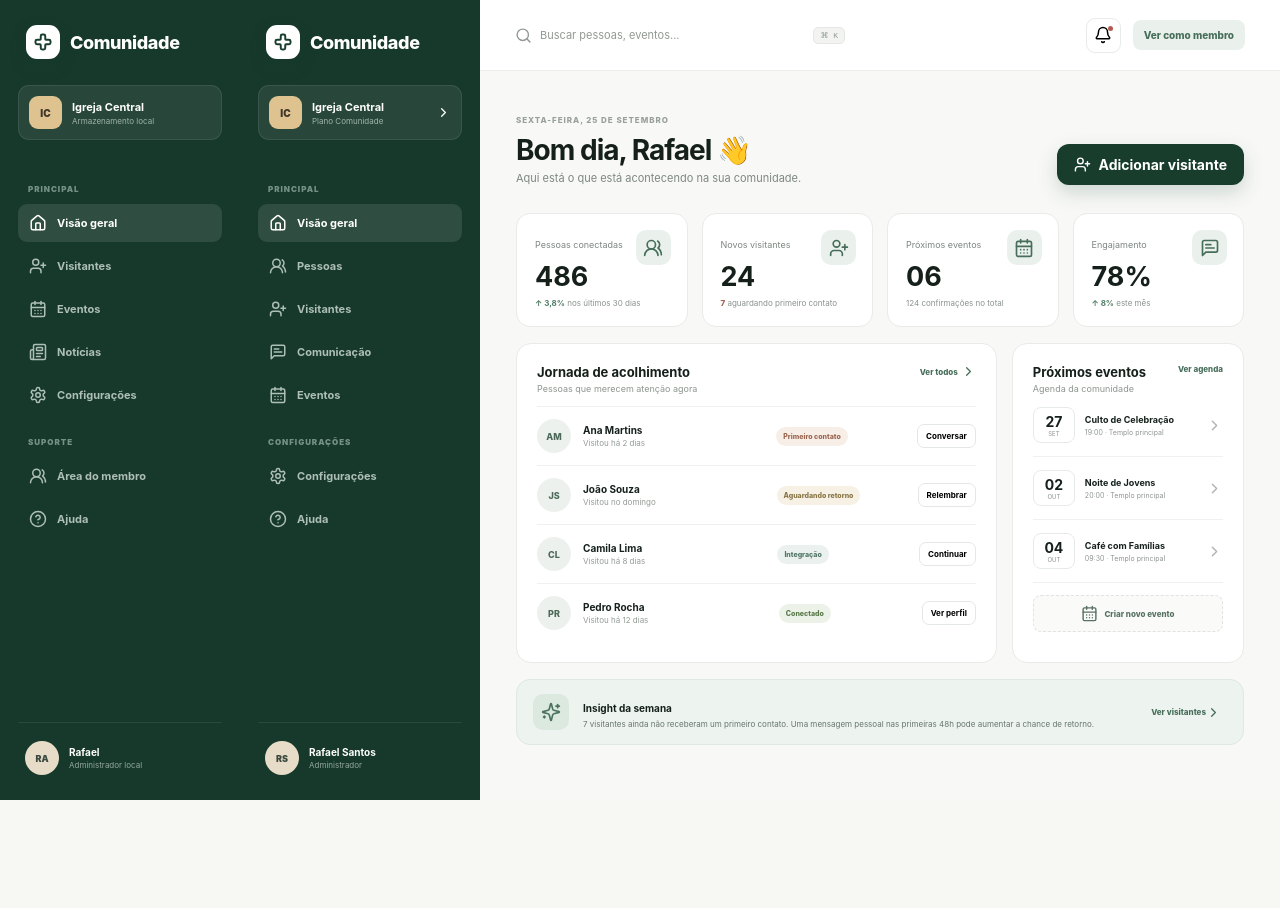
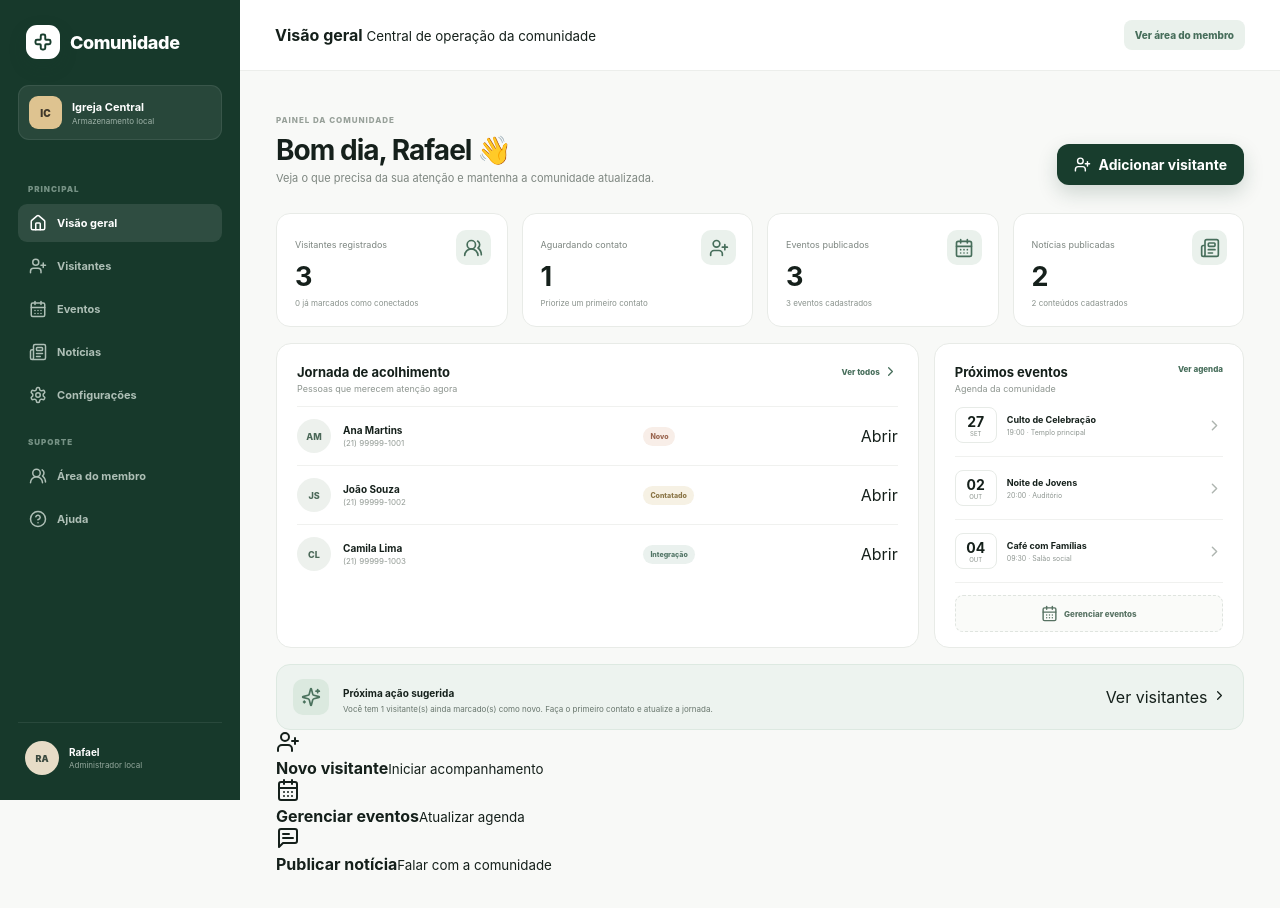
Before and after one commit to lucasfer-dev/saas-igreja, a Next.js app: page /admin in a window 1280 px wide. Before the commit the page ends 800 px from the top, so only its background shows below. Built offline with nearby package versions, Linux system fonts and the light colour scheme.

Commit message:
feat: connect admin dashboard to local data

```diff
--- a/app/admin/page.tsx
+++ b/app/admin/page.tsx
@@ -1,81 +1,80 @@
+"use client";
+
 import Link from "next/link";
-import {
-  Bell, CalendarDays, ChevronRight, CircleHelp, House, MessageSquareText,
-  Search, Settings, Sparkles, UserPlus, UsersRound
-} from "lucide-react";
-import { Brand } from "@/components/brand";
+import { CalendarDays, ChevronRight, MessageSquareText, Newspaper, Sparkles, UserPlus, UsersRound } from "lucide-react";
+import { useChurchData } from "@/hooks/use-church-data";
 
-const nav = [
-  ["Visão geral", House], ["Pessoas", UsersRound], ["Visitantes", UserPlus],
-  ["Comunicação", MessageSquareText], ["Eventos", CalendarDays],
-];
+const statusLabel = { novo: "Novo", contatado: "Contatado", integracao: "Integração", conectado: "Conectado" };
 
 export default function AdminPage() {
-  return (
-    <main className="app-shell">
-      <aside className="app-sidebar">
-        <Brand dark />
-        <div className="church-switch"><span>IC</span><div><b>Igreja Central</b><small>Plano Comunidade</small></div><ChevronRight size={15}/></div>
-        <nav className="app-menu">
-          <small>PRINCIPAL</small>
-          {nav.map(([label, Icon], i) => {
-            const I = Icon as typeof House;
-            return <a className={i===0 ? "active":""} key={label as string}><I size={18}/>{label as string}</a>
-          })}
-          <small>CONFIGURAÇÕES</small>
-          <a><Settings size={18}/>Configurações</a><a><CircleHelp size={18}/>Ajuda</a>
-        </nav>
-        <div className="sidebar-user"><span>RS</span><div><b>Rafael Santos</b><small>Administrador</small></div></div>
-      </aside>
+  const { data } = useChurchData();
+  const visitors = data?.visitors ?? [];
+  const events = [...(data?.events ?? [])].sort((a,b)=>a.date.localeCompare(b.date));
+  const news = data?.news ?? [];
+  const newVisitors = visitors.filter(v=>v.status==="novo").length;
+  const connected = visitors.filter(v=>v.status==="conectado").length;
 
-      <section className="app-main">
+  return <>
     <header className="app-top">
-          <div className="app-search"><Search size={17}/><span>Buscar pessoas, eventos...</span><kbd>⌘ K</kbd></div>
-          <div className="top-actions"><button><Bell size={18}/><i/></button><Link href="/membros" className="member-preview">Ver como membro</Link></div>
+      <div><b>Visão geral</b><small> Central de operação da comunidade</small></div>
+      <Link href="/membros" className="member-preview">Ver área do membro</Link>
     </header>
 
     <div className="dashboard">
       <div className="dashboard-head">
-            <div><small>SEXTA-FEIRA, 25 DE SETEMBRO</small><h1>Bom dia, Rafael 👋</h1><p>Aqui está o que está acontecendo na sua comunidade.</p></div>
-            <button className="btn btn-primary"><UserPlus size={17}/> Adicionar visitante</button>
+        <div>
+          <small>PAINEL DA COMUNIDADE</small>
+          <h1>Bom dia, {data?.settings.adminName || "Administrador"} 👋</h1>
+          <p>Veja o que precisa da sua atenção e mantenha a comunidade atualizada.</p>
+        </div>
+        <Link href="/admin/visitantes" className="btn btn-primary"><UserPlus size={17}/> Adicionar visitante</Link>
       </div>
 
       <div className="stats-grid">
-            <article><div className="stat-icon"><UsersRound size={20}/></div><small>Pessoas conectadas</small><strong>486</strong><p><b>↑ 3,8%</b> nos últimos 30 dias</p></article>
-            <article><div className="stat-icon"><UserPlus size={20}/></div><small>Novos visitantes</small><strong>24</strong><p><em>7</em> aguardando primeiro contato</p></article>
-            <article><div className="stat-icon"><CalendarDays size={20}/></div><small>Próximos eventos</small><strong>06</strong><p>124 confirmações no total</p></article>
-            <article><div className="stat-icon"><MessageSquareText size={20}/></div><small>Engajamento</small><strong>78%</strong><p><b>↑ 8%</b> este mês</p></article>
+        <article><div className="stat-icon"><UsersRound size={20}/></div><small>Visitantes registrados</small><strong>{visitors.length}</strong><p>{connected} já marcados como conectados</p></article>
+        <article><div className="stat-icon"><UserPlus size={20}/></div><small>Aguardando contato</small><strong>{newVisitors}</strong><p>{newVisitors ? "Priorize um primeiro contato" : "Tudo acompanhado por aqui"}</p></article>
+        <article><div className="stat-icon"><CalendarDays size={20}/></div><small>Eventos publicados</small><strong>{events.filter(e=>e.published).length}</strong><p>{events.length} eventos cadastrados</p></article>
+        <article><div className="stat-icon"><Newspaper size={20}/></div><small>Notícias publicadas</small><strong>{news.filter(n=>n.published).length}</strong><p>{news.length} conteúdos cadastrados</p></article>
       </div>
 
       <div className="dashboard-grid">
         <article className="panel">
-              <div className="panel-title"><div><h3>Jornada de acolhimento</h3><p>Pessoas que merecem atenção agora</p></div><a>Ver todos <ChevronRight size={15}/></a></div>
+          <div className="panel-title">
+            <div><h3>Jornada de acolhimento</h3><p>Pessoas que merecem atenção agora</p></div>
+            <Link href="/admin/visitantes">Ver todos <ChevronRight size={15}/></Link>
+          </div>
           <div className="people-table">
-                {[
-                  ["AM","Ana Martins","Visitou há 2 dias","Primeiro contato","Conversar"],
-                  ["JS","João Souza","Visitou no domingo","Aguardando retorno","Relembrar"],
-                  ["CL","Camila Lima","Visitou há 8 dias","Integração","Continuar"],
-                  ["PR","Pedro Rocha","Visitou há 12 dias","Conectado","Ver perfil"]
-                ].map((p,i)=><div className="person-row" key={p[1]}><span className="avatar">{p[0]}</span><div className="person-name"><b>{p[1]}</b><small>{p[2]}</small></div><span className={"status s"+i}>{p[3]}</span><button>{p[4]}</button></div>)}
+            {visitors.slice(0,5).map((v,i)=><div className="person-row" key={v.id}>
+              <span className="avatar">{v.name.split(" ").map(x=>x[0]).slice(0,2).join("")}</span>
+              <div className="person-name"><b>{v.name}</b><small>{v.phone || v.email || "Sem contato informado"}</small></div>
+              <span className={"status s"+Math.min(i,3)}>{statusLabel[v.status]}</span>
+              <Link href="/admin/visitantes" className="small-action">Abrir</Link>
+            </div>)}
+            {!visitors.length && <div className="empty-state compact"><UserPlus/><p>Cadastre seu primeiro visitante.</p></div>}
           </div>
         </article>
 
         <article className="panel events-panel">
-              <div className="panel-title"><div><h3>Próximos eventos</h3><p>Agenda da comunidade</p></div><a>Ver agenda</a></div>
-              {[["27","SET","Culto de Celebração","19:00"],["02","OUT","Noite de Jovens","20:00"],["04","OUT","Café com Famílias","09:30"]].map(e=>
-                <div className="event-row" key={e[0]}><span><b>{e[0]}</b><small>{e[1]}</small></span><div><b>{e[2]}</b><small>{e[3]} · Templo principal</small></div><ChevronRight size={17}/></div>
-              )}
-              <button className="outline-action"><CalendarDays size={17}/> Criar novo evento</button>
+          <div className="panel-title"><div><h3>Próximos eventos</h3><p>Agenda da comunidade</p></div><Link href="/admin/eventos">Ver agenda</Link></div>
+          {events.filter(e=>e.published).slice(0,3).map(e=>{
+            const date=new Date(e.date+"T12:00:00");
+            return <div className="event-row" key={e.id}><span><b>{String(date.getDate()).padStart(2,"0")}</b><small>{date.toLocaleDateString("pt-BR",{month:"short"}).replace(".","").toUpperCase()}</small></span><div><b>{e.title}</b><small>{e.time || "Sem horário"} · {e.location || "Local a definir"}</small></div><ChevronRight size={17}/></div>
+          })}
+          <Link href="/admin/eventos" className="outline-action"><CalendarDays size={17}/> Gerenciar eventos</Link>
         </article>
       </div>
 
       <article className="insight">
         <span className="insight-icon"><Sparkles size={20}/></span>
-            <div><b>Insight da semana</b><p>7 visitantes ainda não receberam um primeiro contato. Uma mensagem pessoal nas primeiras 48h pode aumentar a chance de retorno.</p></div>
-            <button>Ver visitantes <ChevronRight size={15}/></button>
+        <div><b>Próxima ação sugerida</b><p>{newVisitors ? `Você tem ${newVisitors} visitante(s) ainda marcado(s) como novo. Faça o primeiro contato e atualize a jornada.` : "Os visitantes estão acompanhados. Aproveite para revisar eventos e notícias da semana."}</p></div>
+        <Link href={newVisitors?"/admin/visitantes":"/admin/noticias"}>{newVisitors?"Ver visitantes":"Ver notícias"} <ChevronRight size={15}/></Link>
       </article>
+
+      <div className="quick-actions">
+        <Link href="/admin/visitantes"><UserPlus/><div><b>Novo visitante</b><small>Iniciar acompanhamento</small></div></Link>
+        <Link href="/admin/eventos"><CalendarDays/><div><b>Gerenciar eventos</b><small>Atualizar agenda</small></div></Link>
+        <Link href="/admin/noticias"><MessageSquareText/><div><b>Publicar notícia</b><small>Falar com a comunidade</small></div></Link>
       </div>
-      </section>
-    </main>
-  );
+    </div>
+  </>;
 }
```
Lines whose indentation alone changed are shown as unchanged.
